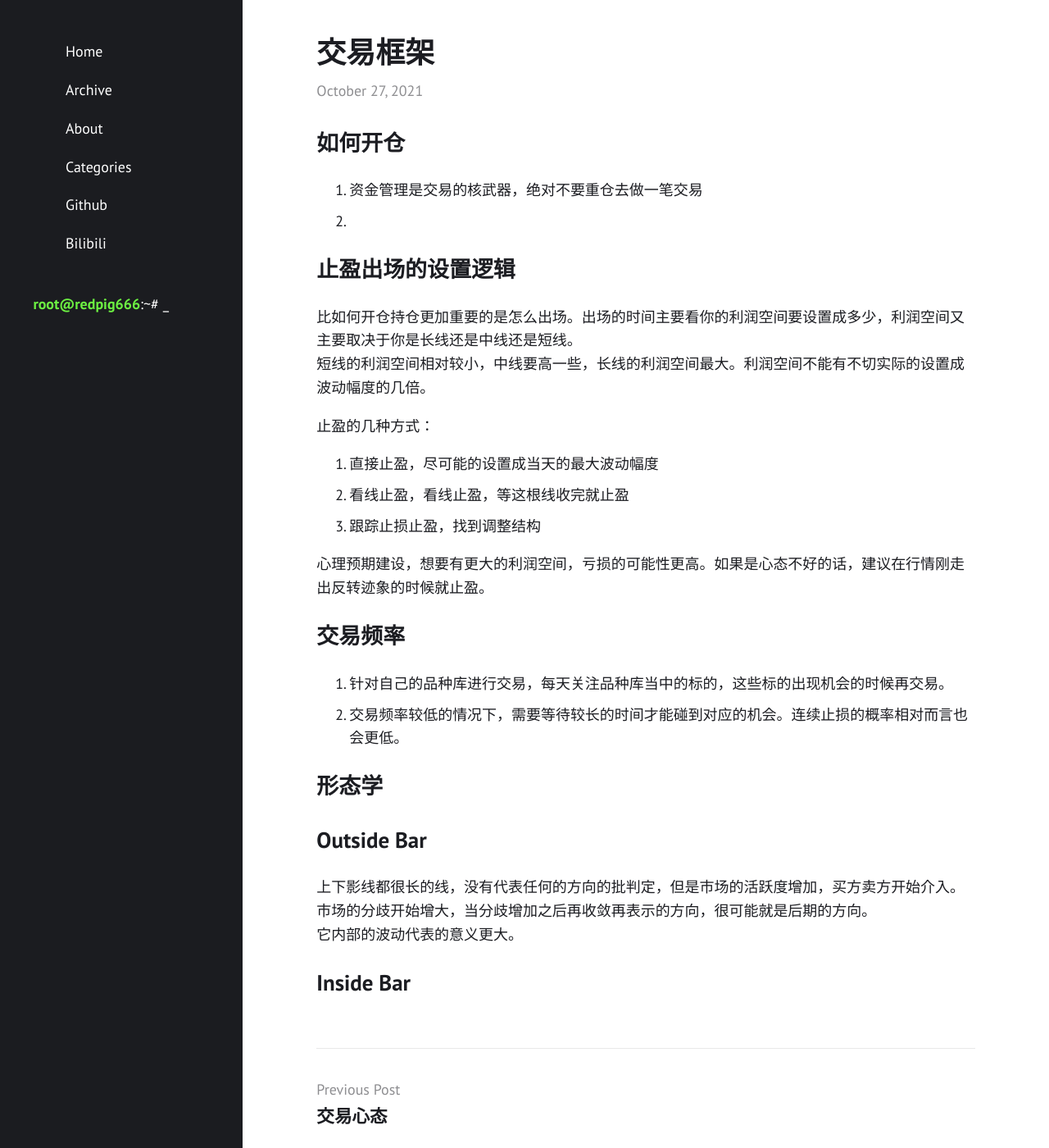
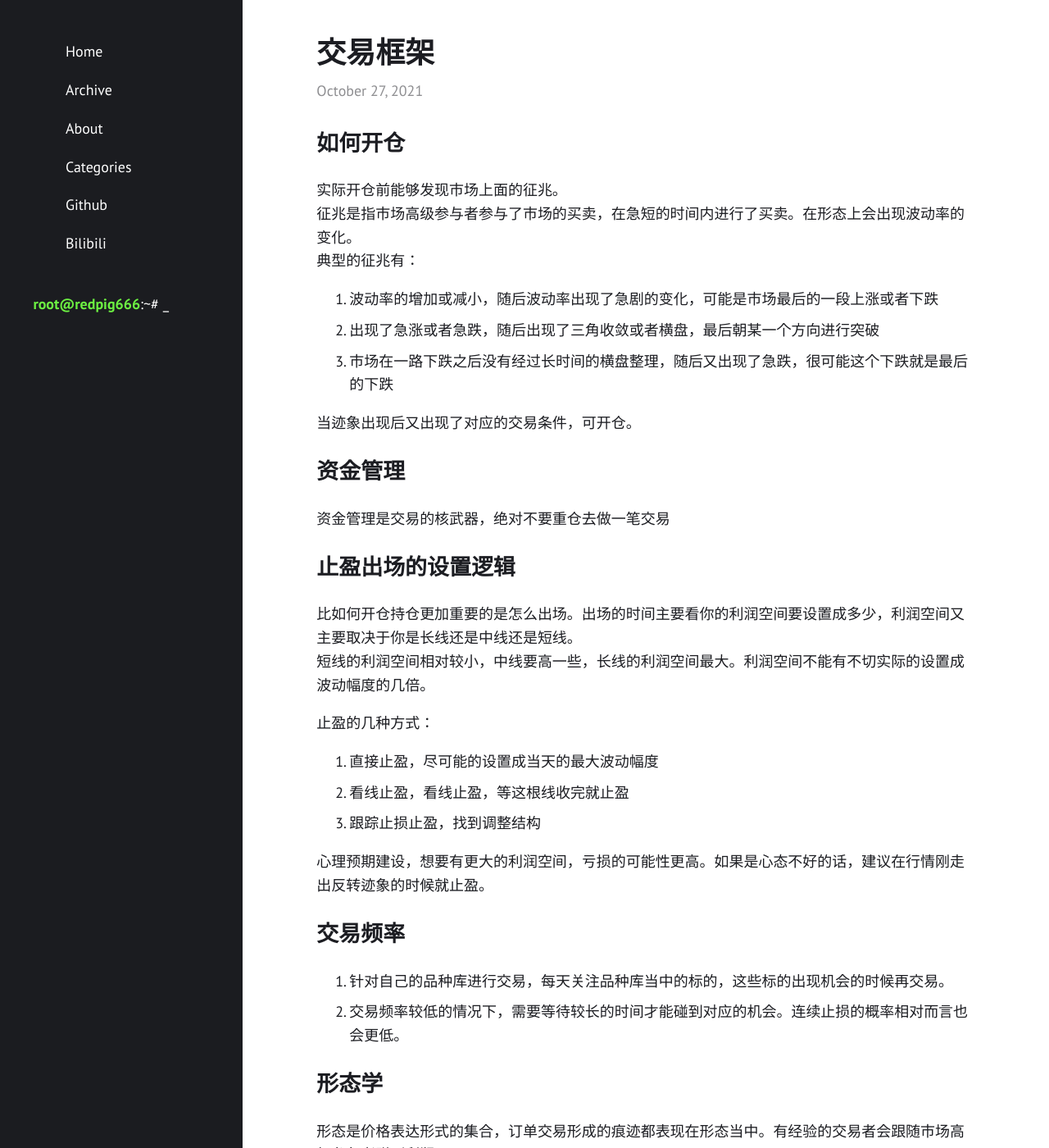
Before and after one commit to redpigsixsixsix/redpigsixsixsix.github.io, a Jekyll site: the page built from _posts/2021-10-27-交易框架.md, in a window 1280 px wide and 1400 px high. Shown: the whole window at 82% size. Built offline with Jekyll 4.4.1, drawn with Linux system fonts in a browser that asks for light colours.

Commit message:
Update 2021-10-27-交易框架.md

```diff
--- a/_posts/2021-10-27-交易框架.md
+++ b/_posts/2021-10-27-交易框架.md
@@ -4,9 +4,17 @@ layout: post
 ---
 # 如何开仓
 
-1. 资金管理是交易的核武器，绝对不要重仓去做一笔交易
-2.
+实际开仓前能够发现市场上面的征兆。
+征兆是指市场高级参与者参与了市场的买卖，在急短的时间内进行了买卖。在形态上会出现波动率的变化。
+典型的征兆有：
+1. 波动率的增加或减小，随后波动率出现了急剧的变化，可能是市场最后的一段上涨或者下跌
+2. 出现了急涨或者急跌，随后出现了三角收敛或者横盘，最后朝某一个方向进行突破
+3. 市场在一路下跌之后没有经过长时间的横盘整理，随后又出现了急跌，很可能这个下跌就是最后的下跌
 
+当迹象出现后又出现了对应的交易条件，可开仓。
+
+## 资金管理
+资金管理是交易的核武器，绝对不要重仓去做一笔交易
 
 # 止盈出场的设置逻辑
 
@@ -26,6 +34,8 @@ layout: post
 2. 交易频率较低的情况下，需要等待较长的时间才能碰到对应的机会。连续止损的概率相对而言也会更低。
 
 # 形态学
+形态是价格表达形式的集合，订单交易形成的痕迹都表现在形态当中。有经验的交易者会跟随市场高级参与者赚到利润。
+
 ## Outside Bar
 上下影线都很长的线，没有代表任何的方向的批判定，但是市场的活跃度增加，买方卖方开始介入。市场的分歧开始增大，当分歧增加之后再收敛再表示的方向，很可能就是后期的方向。
 它内部的波动代表的意义更大。
```
